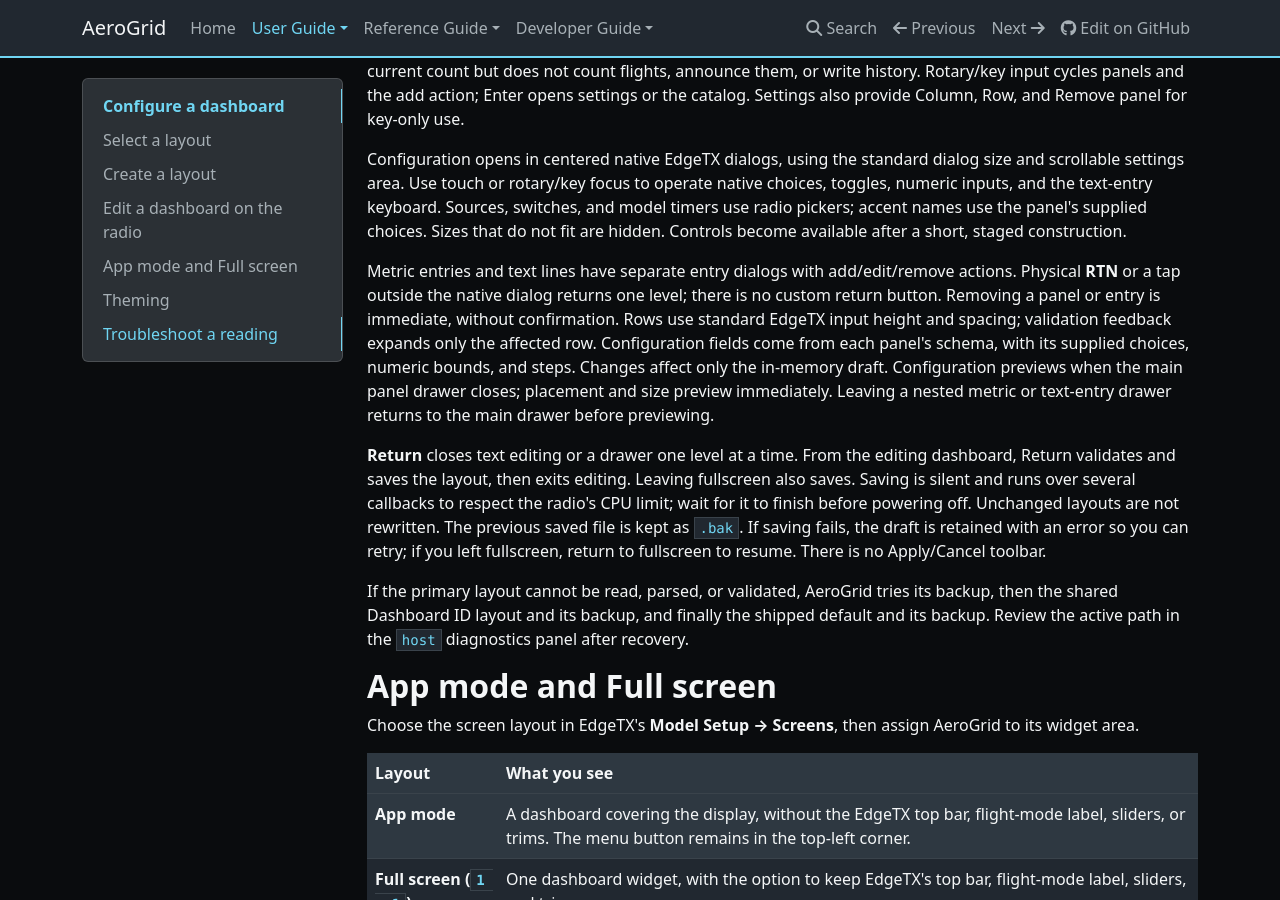
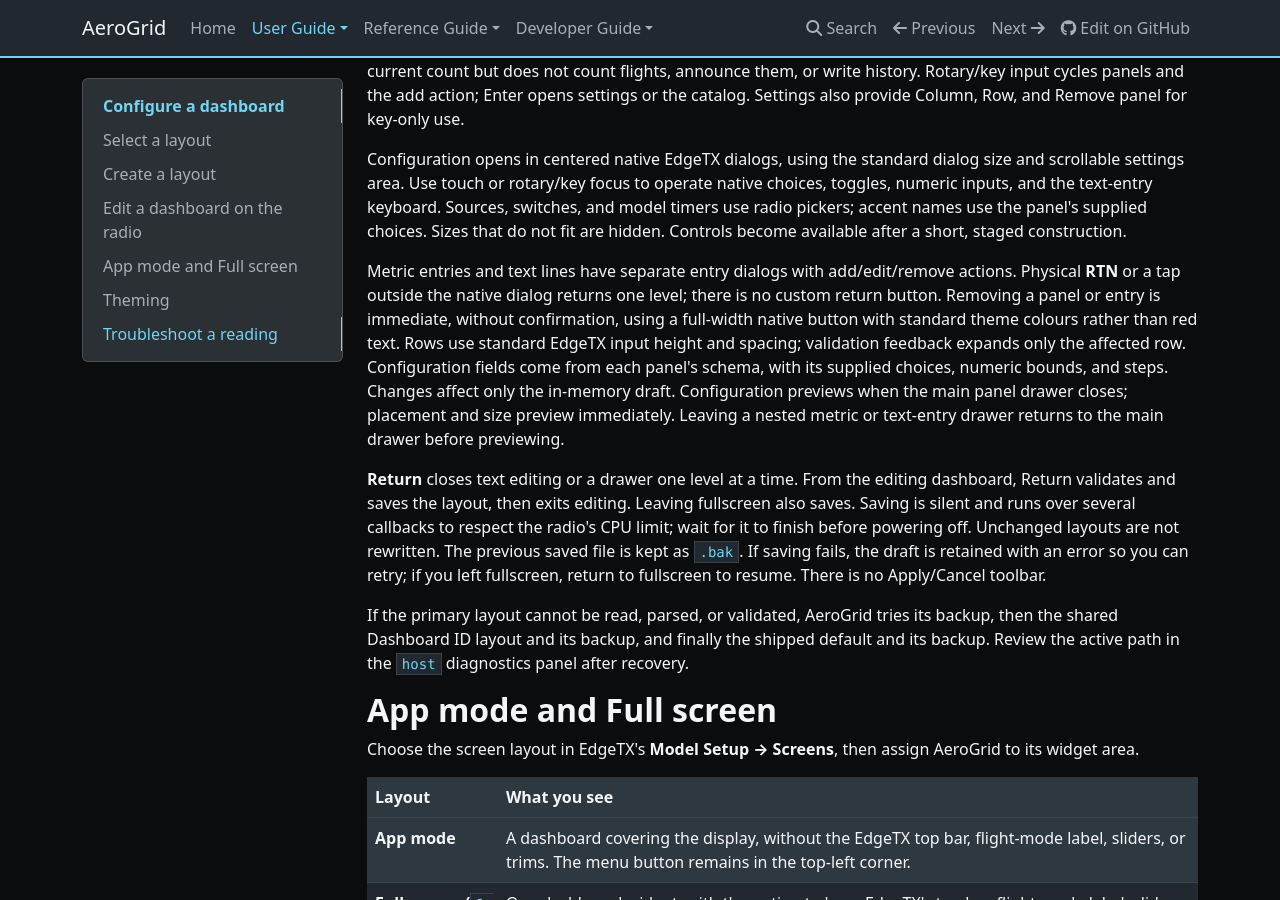
Before and after one commit to thomaskistler/aero-grid, an MkDocs documentation site: the page built from docs/user-guide/dashboards.md, in a window 1280 px wide and 900 px high, scrolled down 2087 px. Built offline with MkDocs 1.6.1, drawn with Linux system fonts in a browser that asks for light colours; nearby versions of some CDN libraries.

Commit message:
Style removal actions as full-width native buttons
Use standard EdgeTX button colours and remove duplicated row labels for panel and entry removal.

Co-authored-by: Copilot App <223556219+Copilot@users.noreply.github.com>

```diff
--- a/docs/user-guide/dashboards.md
+++ b/docs/user-guide/dashboards.md
@@ -126,7 +126,8 @@ Controls become available after a short, staged construction.
 Metric entries and text lines have separate entry dialogs with add/edit/remove
 actions. Physical **RTN** or a tap outside the native dialog returns one level;
 there is no custom return button. Removing a panel or entry is immediate,
-without confirmation. Rows use standard EdgeTX input height and spacing;
+without confirmation, using a full-width native button with standard theme
+colours rather than red text. Rows use standard EdgeTX input height and spacing;
 validation feedback expands only the affected row. Configuration fields come from
 each panel's schema, with its supplied choices, numeric bounds, and steps.
 Changes affect only the in-memory draft. Configuration previews when the main
```
Also changed, not shown: 2 other files.
